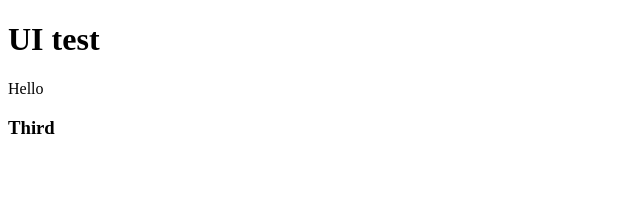
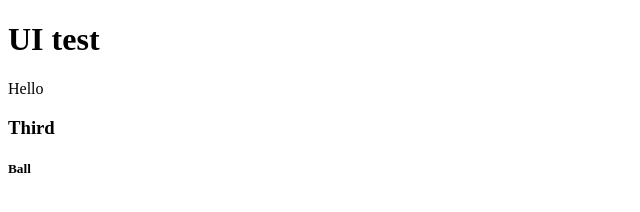
Before and after one commit to germanpolakov95-gif/test-ui, a plain HTML site: page index.html in a window 1280 px wide. Shown: the full height of the page, 0-640 px from the left. Drawn offline with Linux system fonts and the light colour scheme.

Commit message:
4  commit

```diff
--- a/index.html
+++ b/index.html
@@ -9,5 +9,6 @@
     <h1>UI test</h1>
     <p>Hello</p>
     <h3>Third</h3>
+    <h5>Ball</h5>
 </body>
 </html>
```
